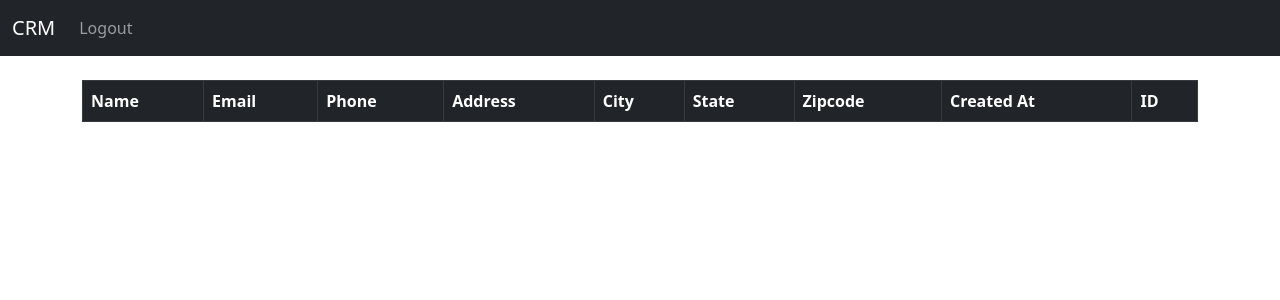
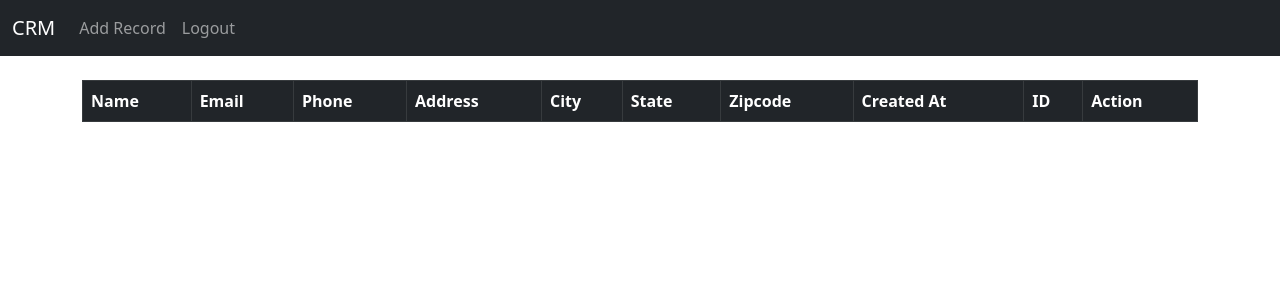
Before and after one commit to Ramzt3/django-crm, a Django app: page / in a window 1280 px wide. Shown: the top 300 px of the page. Run offline with Django 4.2, Linux system fonts and the light colour scheme; the visitor is signed in with stand-in values (Sample User, id 1); data that the repository does not hold is empty.

Commit message:
finished all CRUD feature

```diff
--- a/crm/urls.py
+++ b/crm/urls.py
@@ -25,6 +25,7 @@ from website.views import (
     customer_record,
     delete_record,
     add_record,
+    update_record
 )
 
 urlpatterns = [
@@ -35,5 +36,6 @@ urlpatterns = [
     path("record/<int:pk>", customer_record, name="record"),
     path("delete_record/<int:pk>", delete_record, name="delete_record"),
     path("add_record/", add_record, name="add_record"),
+    path("update_record/<int:pk>", update_record, name="update_record"),
     path("admin/", admin.site.urls),
 ]
--- a/website/templates/base.html
+++ b/website/templates/base.html
@@ -1,17 +1,21 @@
 <!doctype html>
 <html lang="en">
+
 <head>
   <!-- Required meta tags -->
   <meta charset="utf-8">
   <meta name="viewport" content="width=device-width, initial-scale=1">
 
   <!-- Bootstrap CSS -->
-    <link href="https://cdn.jsdelivr.net/npm/bootstrap@5.0.2/dist/css/bootstrap.min.css" rel="stylesheet" integrity="sha384-EVSTQN3/azprG1Anm3QDgpJLIm9Nao0Yz1ztcQTwFspd3yD65VohhpuuCOmLASjC" crossorigin="anonymous">
+  <link href="https://cdn.jsdelivr.net/npm/bootstrap@5.0.2/dist/css/bootstrap.min.css" rel="stylesheet"
+    integrity="sha384-EVSTQN3/azprG1Anm3QDgpJLIm9Nao0Yz1ztcQTwFspd3yD65VohhpuuCOmLASjC" crossorigin="anonymous">
 
   <title>DCRM</title>
 </head>
+
 <body>
   {% include 'navbar.html' %}
+  {% include 'modal.html' %}
   <div class="container">
     <br>
     {% if messages %}
@@ -27,7 +31,10 @@
     {% endblock %}
   </div>
   <!-- Option 1: Bootstrap Bundle with Popper -->
-    <script src="https://cdn.jsdelivr.net/npm/bootstrap@5.0.2/dist/js/bootstrap.bundle.min.js" integrity="sha384-MrcW6ZMFYlzcLA8Nl+NtUVF0sA7MsXsP1UyJoMp4YLEuNSfAP+JcXn/tWtIaxVXM" crossorigin="anonymous"></script>
+  <script src="https://cdn.jsdelivr.net/npm/bootstrap@5.0.2/dist/js/bootstrap.bundle.min.js"
+    integrity="sha384-MrcW6ZMFYlzcLA8Nl+NtUVF0sA7MsXsP1UyJoMp4YLEuNSfAP+JcXn/tWtIaxVXM"
+    crossorigin="anonymous"></script>
 
 </body>
+
 </html>
--- a/website/templates/home.html
+++ b/website/templates/home.html
@@ -14,13 +14,14 @@
         <th scope="col">Zipcode</th>
         <th scope="col">Created At</th>
         <th scope="col">ID</th>
+        <th scope="col">Action</th>
       </tr>
     </thead>
     <tbody>
       {% if records %}
       {% for record in records %}
       <tr>
-        <td><a href="{% url 'record' record.id %}">{{ record.first_name }} {{ record.last_name }}</a></td>
+        <td>{{ record.first_name }} {{ record.last_name }}</td>
         <td>{{ record.email }}</td>
         <td>{{ record.phone }}</td>
         <td>{{ record.address }}</td>
@@ -29,6 +30,14 @@
         <td>{{ record.zipcode }}</td>
         <td>{{ record.created_at }}</td>
         <td>{{ record.id }}</td>
+        <td>
+          <a href="{% url 'record' record.id %}" class="btn btn-info">Detail</a>
+          <a href="{% url 'update_record' record.id %}" class="btn btn-warning">Edit</a>
+          <a href="{% url 'delete_record' record.id %}" class="btn btn-danger">Remove</a>
+          <button type="button" class="btn btn-danger" data-bs-toggle="modal" data-bs-target="#exampleModal">
+            Remove Modal
+          </button>
+        </td>
       </tr>
       {% endfor %}
       {% endif %}
--- /dev/null
+++ b/website/templates/modal.html
@@ -0,0 +1,18 @@
+<!-- Modal -->
+<div class="modal fade" id="exampleModal" tabindex="-1" aria-labelledby="exampleModalLabel" aria-hidden="true">
+  <div class="modal-dialog modal-dialog-centered">
+    <div class="modal-content">
+      <div class="modal-header">
+        <h5 class="modal-title" id="exampleModalLabel">Remove Record</h5>
+        <button type="button" class="btn-close" data-bs-dismiss="modal" aria-label="Close"></button>
+      </div>
+      <div class="modal-body">
+        Are you want to remove this?
+      </div>
+      <div class="modal-footer">
+        <button type="button" class="btn btn-secondary" data-bs-dismiss="modal">Close</button>
+        <button type="button" class="btn btn-danger">Remove</button>
+      </div>
+    </div>
+  </div>
+</div>
--- a/website/templates/navbar.html
+++ b/website/templates/navbar.html
@@ -1,7 +1,8 @@
 <nav class="navbar navbar-expand-lg navbar-dark bg-dark">
   <div class="container-fluid">
     <a class="navbar-brand" href="{% url 'home' %}">CRM</a>
-    <button class="navbar-toggler" type="button" data-bs-toggle="collapse" data-bs-target="#navbarSupportedContent" aria-controls="navbarSupportedContent" aria-expanded="false" aria-label="Toggle navigation">
+    <button class="navbar-toggler" type="button" data-bs-toggle="collapse" data-bs-target="#navbarSupportedContent"
+      aria-controls="navbarSupportedContent" aria-expanded="false" aria-label="Toggle navigation">
       <span class="navbar-toggler-icon"></span>
     </button>
     <div class="collapse navbar-collapse" id="navbarSupportedContent">
@@ -9,6 +10,9 @@
 
         {% if user.is_authenticated %}
 
+        <li class="nav-item">
+          <a class="nav-link" href="{% url 'add_record' %}">Add Record</a>
+        </li>
         <li class="nav-item">
           <a class="nav-link" href="{% url 'logout' %}">Logout</a>
         </li>
--- a/website/templates/record.html
+++ b/website/templates/record.html
@@ -34,5 +34,6 @@
 <div class="container">
   <a href="{% url 'home' %}" class="btn btn-secondary">Back</a>
   <a href="{% url 'delete_record' customer_record.id %}" class="btn btn-danger">Delete</a>
+  <a href="{% url 'update_record' customer_record.id %}" class="btn btn-secondary">Update Record</a>
 </div>
 {% endblock %}
--- a/website/templates/register.html
+++ b/website/templates/register.html
@@ -13,7 +13,7 @@
       {% for field in form %}
         {% if field.errors %}
           {{ field.errors }}
-        {% endif %}
+      {% endif %}
       {% endfor %}
       <button type="button" class="btn-close" data-bs-dismiss="alert" aria-label="Close"></button>
     </div>
--- a/website/views.py
+++ b/website/views.py
@@ -1,7 +1,7 @@
 from django.shortcuts import render, redirect
 from django.contrib.auth import authenticate, login, logout
 from django.contrib import messages
-from .forms import SignUpForm
+from .forms import SignUpForm, AddRecordForm
 from .models import Record
 
 
@@ -73,4 +73,28 @@ def delete_record(request, pk):
 
 
 def add_record(request):
-    pass
+    form = AddRecordForm(request.POST or None)
+    if request.user.is_authenticated:
+        if request.method == "POST":
+            if form.is_valid():
+                form.save()
+                messages.success(request, "Record Added...")
+                return redirect("home")
+        return render(request, "add_record.html", {"form": form})
+    else:
+        messages.success(request, "you must be logged in")
+        return redirect("home")
+
+
+def update_record(request, pk):
+    if request.user.is_authenticated:
+        current_record = Record.objects.get(id=pk)
+        form = AddRecordForm(request.POST or None, instance=current_record)
+        if form.is_valid():
+            form.save()
+            messages.success(request, "Record Has been Updated")
+            return redirect("home")
+        return render(request, "update_record.html", {"form": form})
+    else:
+        messages.success(request, "you must be logged in")
+        return redirect("home")
```
Also changed, not shown: website/forms.py (+24 -0 lines), website/templates/add_record.html (added, +15 -0 lines), website/templates/update_record.html (added, +15 -0 lines). Lines whose indentation alone changed are shown as unchanged.
